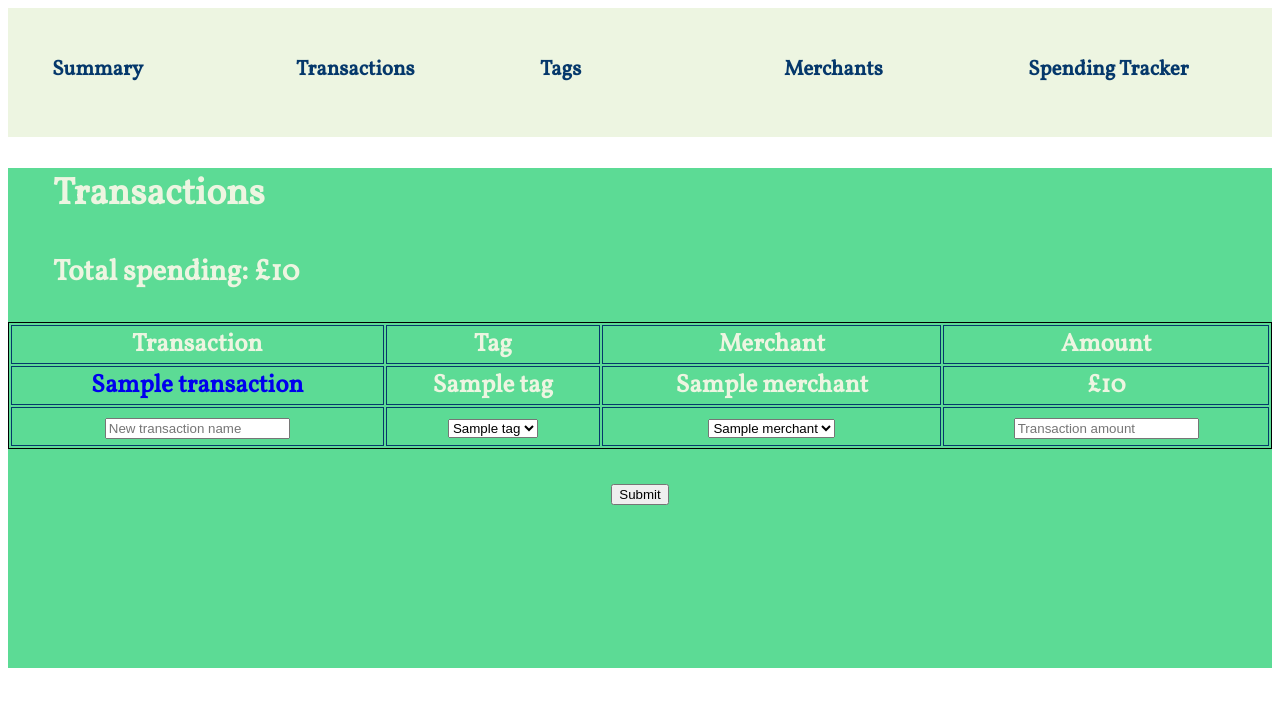
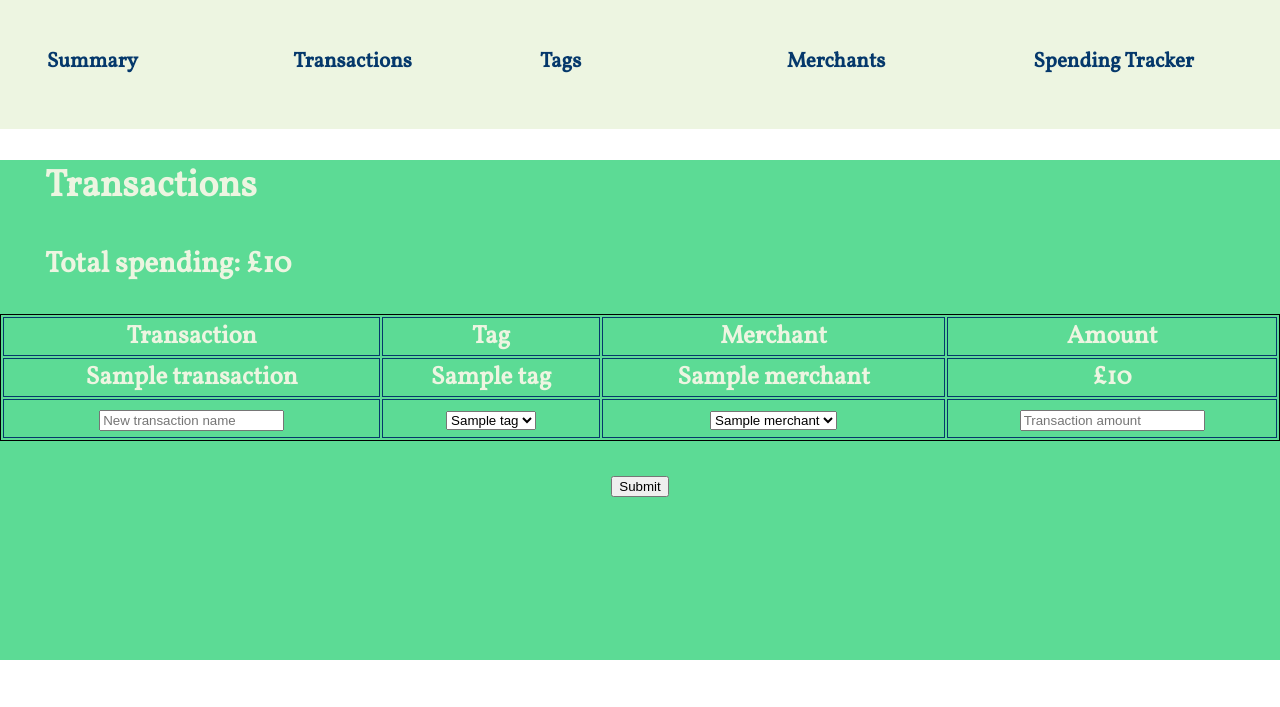
Before and after one commit to dephrase/spending_tracker, a Flask app: page /transactions in a window 1280 px wide. Shown: the top 707 px of the page. Run offline with Flask 2, Linux system fonts and the light colour scheme; a database or web service that is not in the repository returns one stand-in record (values such as "Sample title"); lists and menus that the app fills with data are empty; some libraries are stand-ins or nearby versions.

Commit message:
Set body margin to zero

```diff
--- a/static/base.css
+++ b/static/base.css
@@ -163,3 +163,7 @@ a {
 .box1link:hover {
     color: #cdcecb;
 }
+
+body {
+    margin: 0%;
+}
--- a/templates/transactions/index.html
+++ b/templates/transactions/index.html
@@ -15,7 +15,7 @@
     {% for transaction in transactions %}
     <tr>
     <th>
-        <a href="/transactions/{{ transaction.id }}/edit">{{transaction.transaction_name}}</a>
+        <a class="box1link" href="/transactions/{{ transaction.id }}/edit">{{transaction.transaction_name}}</a>
     </th>
     <th>
         {{transaction.tag.tag_name}}
```
